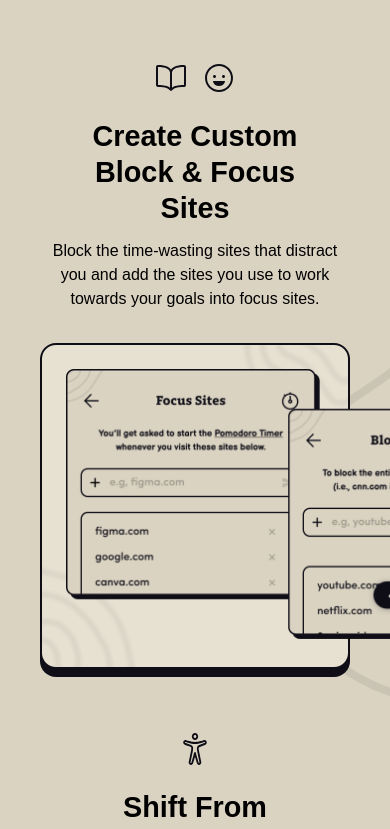
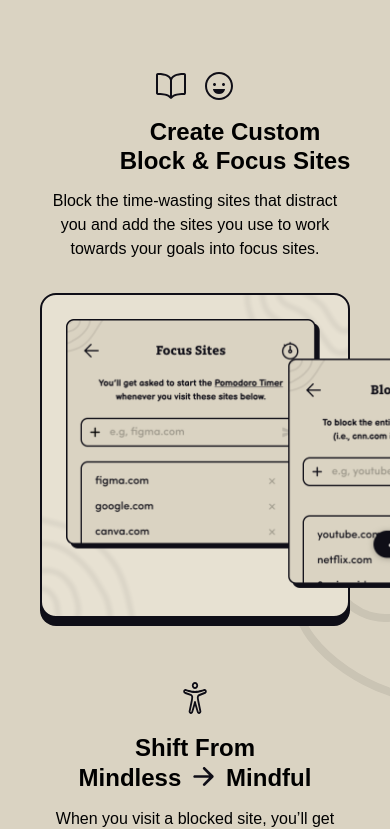
Before and after one commit to mochamellow/intentio-gh, a SvelteKit app: page / in a window 390 px wide. Shown: the part 1168-1997 px from the top of the page. Built offline with nearby package versions, Linux system fonts and the light colour scheme; a web font is replaced by a local one.

Commit message:
Update +page.svelte

```diff
--- a/src/routes/+page.svelte
+++ b/src/routes/+page.svelte
@@ -86,7 +86,7 @@
 					<img src="./icons/happy.svg" alt="smiley icon">
 				</div>
 				<div class="text-container">
-					<h3 class="text-container-h-1">Create Custom Block & Focus Sites</h3>
+					<h3 class="text-container-h-1">Create Custom<br>Block & Focus Sites</h3>
 					<p class="text-container-p-1">Block the time-wasting sites that distract you and add the sites you use to work towards your goals into focus sites.</p>
 				</div>
 			</div>
@@ -632,7 +632,7 @@
         margin-top: 5rem;
         text-align: center;
         align-items: center;
-        margin-bottom: 3.5rem;
+        margin-bottom: 4rem;
 
         .sparkle {
             width: 2rem;
@@ -768,7 +768,7 @@
 				width: 100%;
 
 				.icons {
-					margin-bottom: 1.5rem;
+					margin-bottom: 1rem;
 					text-align: center;
 					justify-content: center;
 
@@ -785,7 +785,7 @@
 					margin-bottom: 2rem;
 
 					.title-container {
-						margin-top: 1.5rem;
+						margin-top: 1.2rem;
 						margin-bottom: 0.8rem;
 						margin-inline: auto;
 
@@ -798,11 +798,18 @@
 							margin: auto;
 							justify-content: center;
 						}
+
+						.arrow-forward {
+							width: 1.8rem;
+							height: 1.8rem;
+							margin-bottom: 0.2rem;
+						}
 					}
 
 					h3 {
-						font-size: 1.8rem;
+						font-size: 1.5rem;
 						margin-inline: auto;
+						line-height: 1.8rem;
 					}
 
 					p {
@@ -813,7 +820,7 @@
 					}
 
 					&-h-1 {
-						max-width: 16rem;
+						max-width: 30rem;
 						width: 100vw;
 					}
 
```
